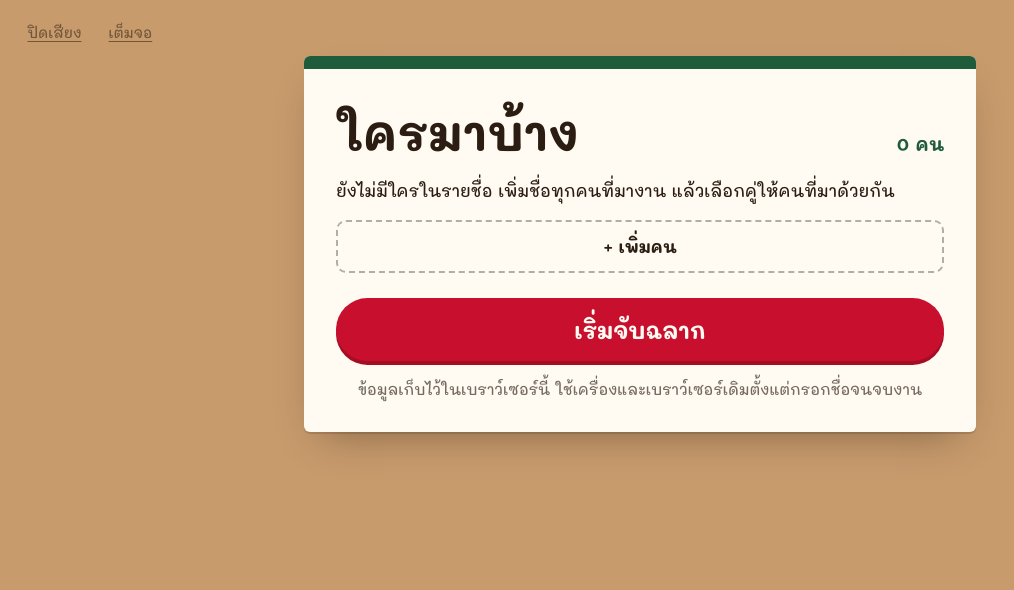
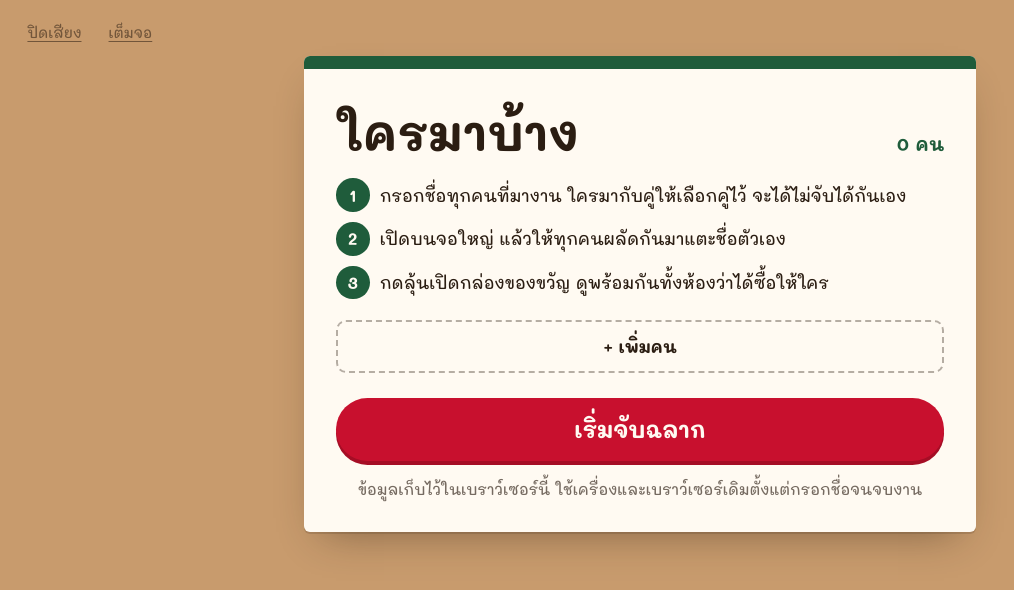
Before and after one commit to puwanarty/who-gifts-who, a React (Vite) app: page / in a window 1280 px wide. Shown: the top 590 px of the page, without its empty margins (0-1014 px from the left). Built offline with nearby package versions, Linux system fonts and the light colour scheme.

Commit message:
feat: explain the three steps of the evening on an empty setup screen

```diff
--- a/src/screens/SetupScreen.css
+++ b/src/screens/SetupScreen.css
@@ -49,9 +49,36 @@
   font-size: 1.1rem;
 }
 
-.setup-empty {
-  margin: 0 0 1rem;
+.setup-steps {
+  counter-reset: setup-step;
+  list-style: none;
+  margin: 0 0 1.25rem;
+  padding: 0;
+  display: grid;
+  gap: 0.6rem;
+}
+
+.setup-steps li {
+  counter-increment: setup-step;
+  display: grid;
+  grid-template-columns: 2rem minmax(0, 1fr);
+  align-items: baseline;
+  gap: 0.6rem;
   max-width: 34em;
+}
+
+/* Gift-tag style numbers in ribbon green, matching the board's name tags. */
+.setup-steps li::before {
+  content: counter(setup-step);
+  display: grid;
+  place-items: center;
+  width: 2rem;
+  height: 2rem;
+  border-radius: 50%;
+  background: var(--ribbon);
+  color: var(--paper);
+  font-weight: 700;
+  line-height: 1;
 }
 
 .setup-list {
--- a/src/screens/SetupScreen.tsx
+++ b/src/screens/SetupScreen.tsx
@@ -63,7 +63,12 @@ export function SetupScreen() {
         </header>
 
         {participants.length === 0 ? (
-          <p className="setup-empty">ยังไม่มีใครในรายชื่อ เพิ่มชื่อทุกคนที่มางาน แล้วเลือกคู่ให้คนที่มาด้วยกัน</p>
+          // A first-time visitor only sees this screen, so it explains the whole evening, not just this form.
+          <ol className="setup-steps">
+            <li>กรอกชื่อทุกคนที่มางาน ใครมากับคู่ให้เลือกคู่ไว้ จะได้ไม่จับได้กันเอง</li>
+            <li>เปิดบนจอใหญ่ แล้วให้ทุกคนผลัดกันมาแตะชื่อตัวเอง</li>
+            <li>กดลุ้นเปิดกล่องของขวัญ ดูพร้อมกันทั้งห้องว่าได้ซื้อให้ใคร</li>
+          </ol>
         ) : (
           <ol className="setup-list">
             {participants.map((person, index) => (
```
